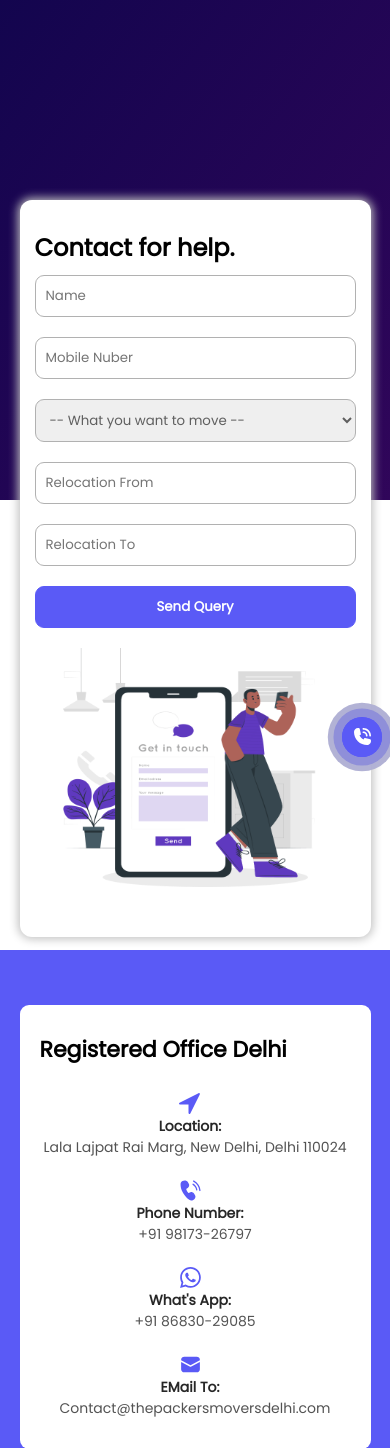
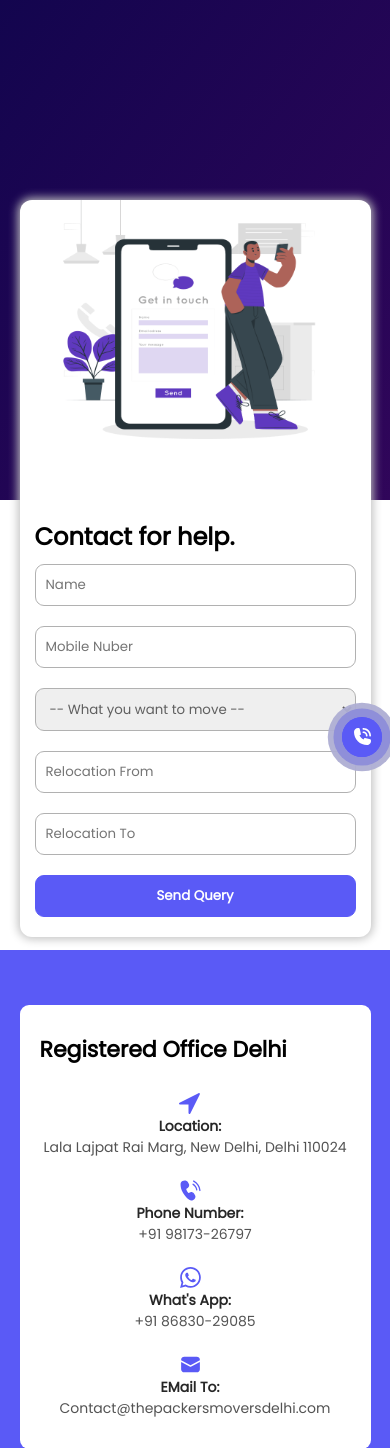
Before and after one commit to AskNavigator-SEO/tppdelhi, a PHP site: page /contact-us.html in a window 390 px wide. Shown: the part 70-1518 px from the top of the page. Run offline with PHP 8.4, Linux system fonts and the light colour scheme.

Commit message:
contect form colomn

```diff
--- a/css/contact.css
+++ b/css/contact.css
@@ -153,7 +153,7 @@
     }
     /* <================== contact form ==========> */
     .container {
-        flex-direction: column-reverse;
+        flex-direction: column;
         top: 200px;
         width: 90%;
     }
```
